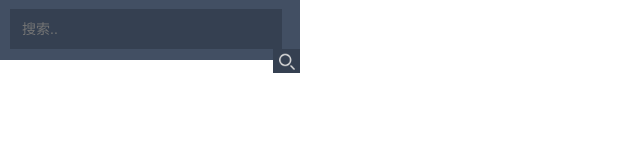
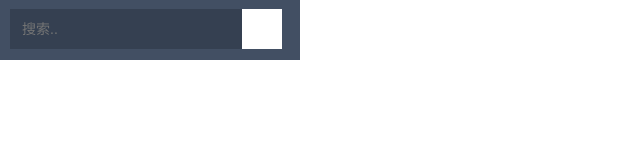
Before and after one commit to imzhangxing/xuexi-css, a plain HTML site: page index.html in a window 1280 px wide. Shown: the whole page, without its empty margins (0-640 px from the left). Drawn offline with Linux system fonts and the light colour scheme.

Commit message:
20130301未完成的案例(已完成)

```diff
--- a/index.html
+++ b/index.html
@@ -22,7 +22,7 @@
 
         }
         .search .text{
-            width: 260px;
+            width: 220px;
             height: 40px;
             background: #354051;
             font-size: 14px;
@@ -34,8 +34,8 @@
         .search .submit{
             width: 40px;
             height: 40px;
-            background: url("images/search_1.png") no-repeat right top;cursor:pointer;
-            float: right;
+            background:  white;
+            margin-top:9px;
         }
     </style>
 </head>
```
Lines whose indentation alone changed are shown as unchanged.
